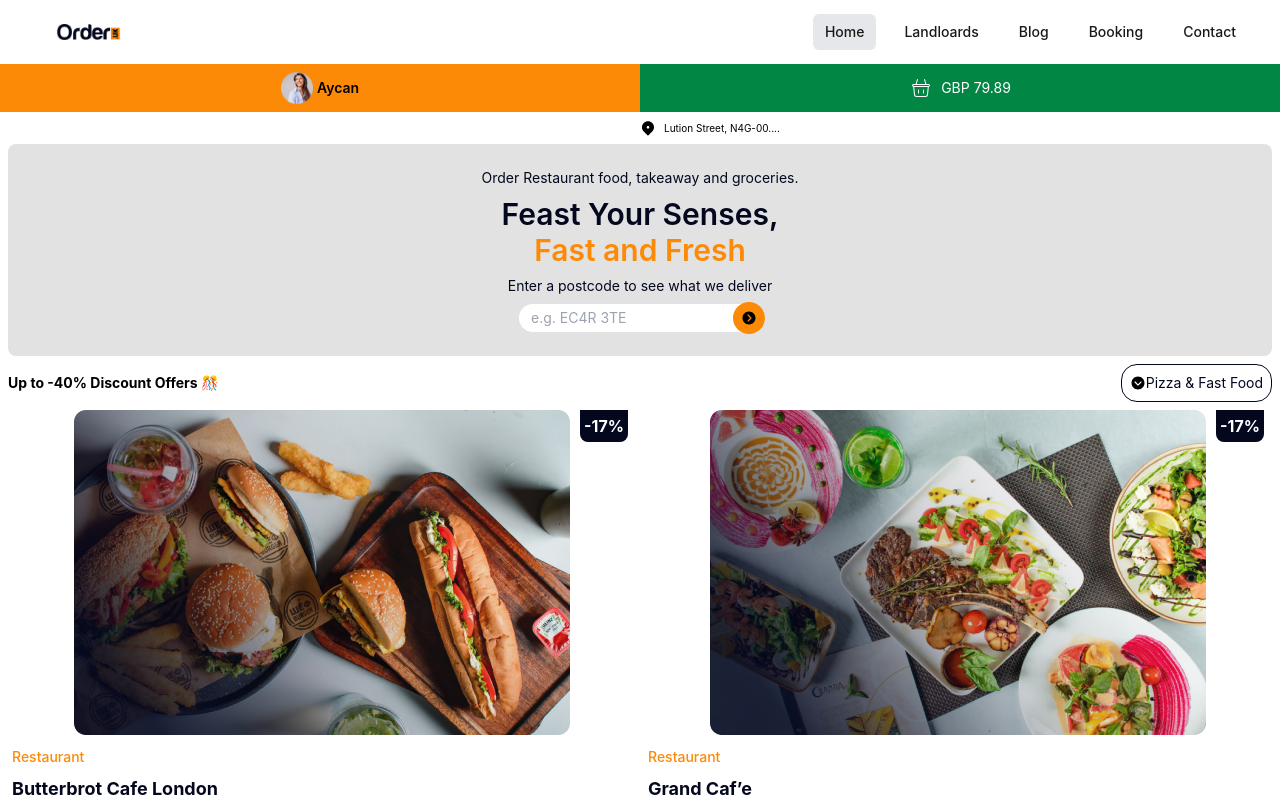
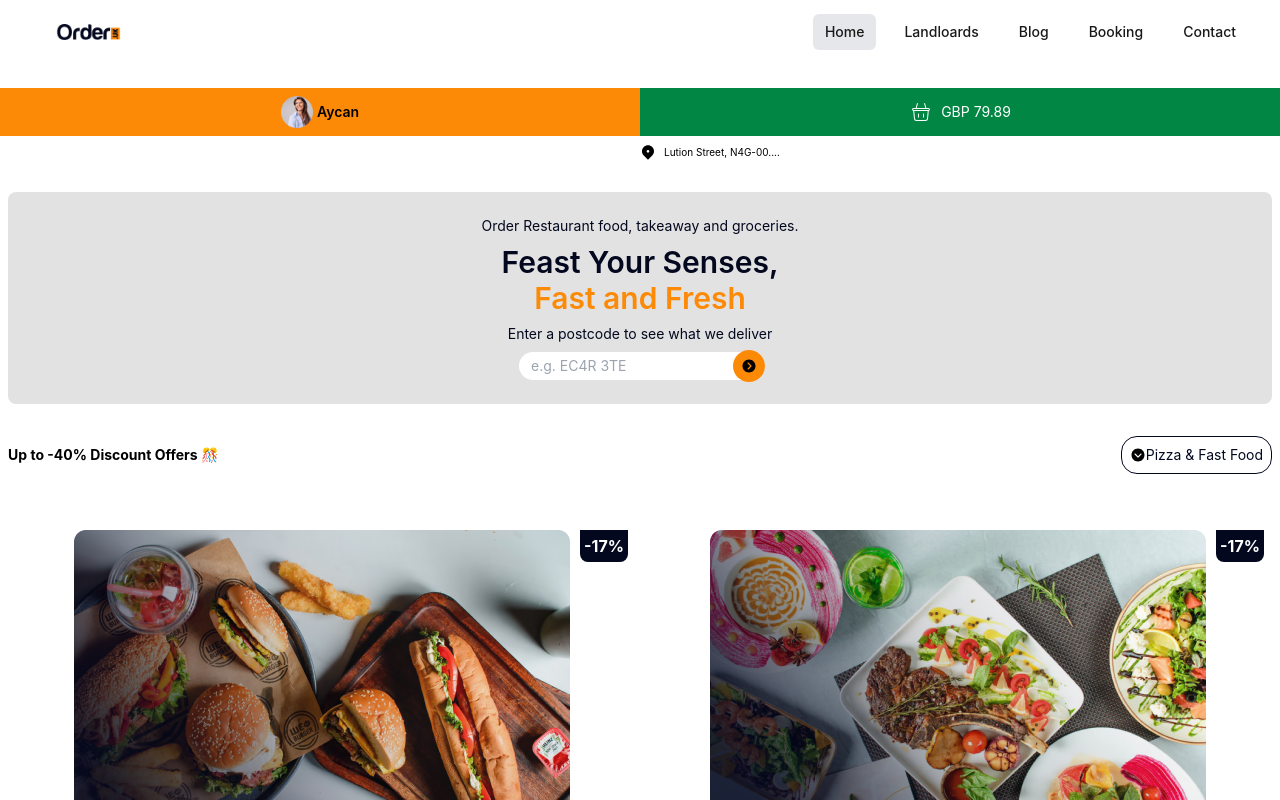
Before and after one commit to nelsonmunthe/food-delivery-frontend, a React (Create React App) app: page / in a window 1280 px wide. Shown: the top 800 px of the page. Built offline with nearby package versions, Linux system fonts and the light colour scheme.

Commit message:
add margin for section tag

```diff
--- a/src/index.css
+++ b/src/index.css
@@ -15,3 +15,9 @@ code {
 @tailwind base;
 @tailwind components;
 @tailwind utilities;
+
+@layer base {
+  section {
+    @apply my-6;
+  }
+}
```
